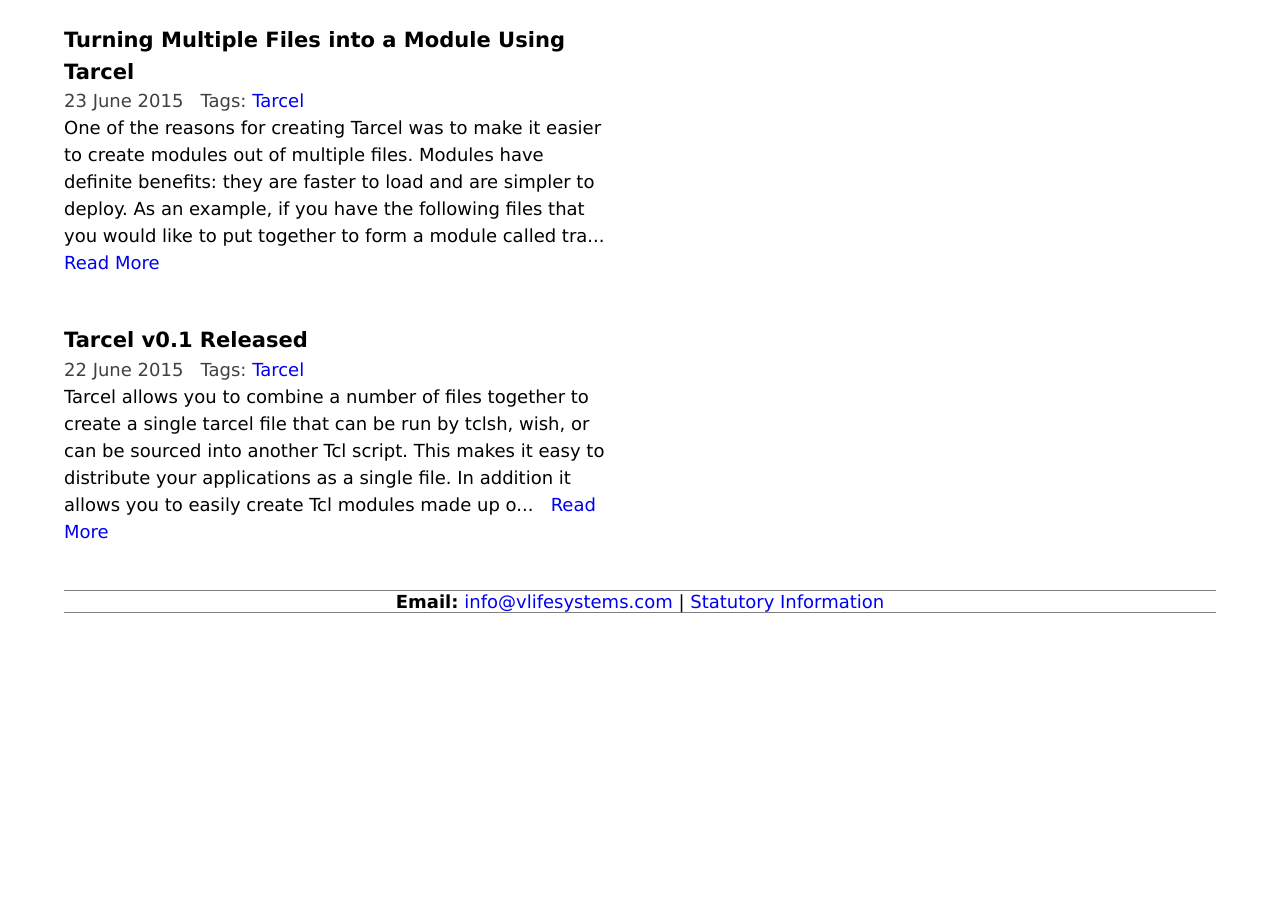
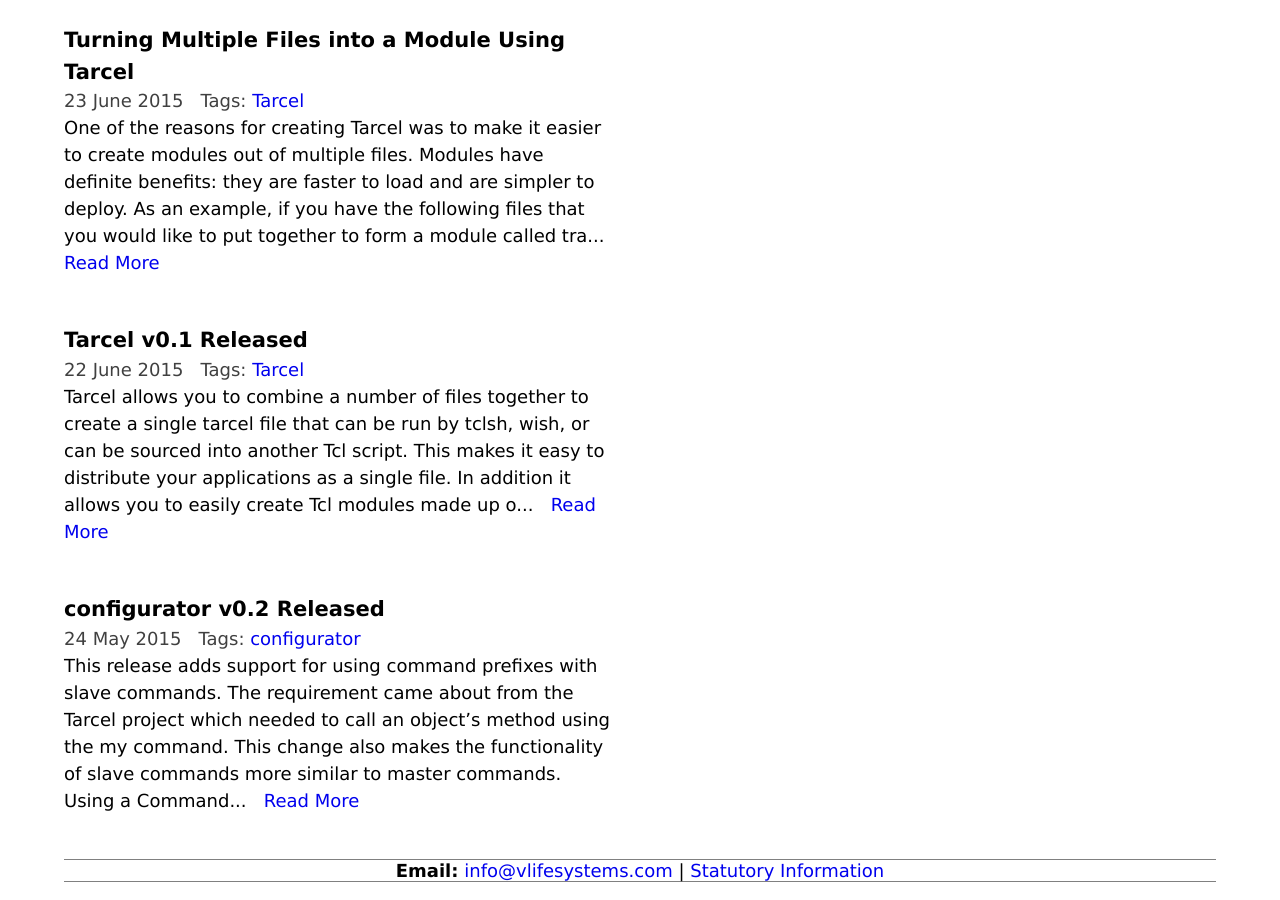
Before and after one commit to vlifesystems/vlifesystems.github.io, a Jekyll site: the page built from articles/index.html, in a window 1280 px wide and 900 px high, scrolled down 955 px. Built offline with Jekyll 4.4.1, drawn with Linux system fonts in a browser that asks for light colours; before the commit the page ends 1586 px from its top, so only the background shows below that.

Commit message:
Add configurator project

```diff
--- /dev/null
+++ b/_posts/2015-05-24-configurator-v0.2-released.markdown
@@ -0,0 +1,35 @@
+---
+layout: article
+title: "configurator v0.2 Released"
+tags:
+  - configurator
+author:
+  name: Lawrence Woodman
+  url: /profile/lawrencewoodman/
+---
+This release adds support for using command prefixes with slave commands.  The requirement came about from the [Tarcel](/projects/tarcel/) project which needed to call an object's method using the `my` command.  This change also makes the functionality of slave commands more similar to master commands.
+
+### Using a Command Prefix with a Slave Command ###
+The use of a command prefix with a slave command is demonstrated in the following code snippet:
+
+{% highlight tcl %}
+namespace eval TestHelpers {}
+
+proc TestHelpers::setaplusx {x int value} {
+  $int invokehidden set a [expr {$value + $x}]
+}
+
+test parseConfig-20 {Ensure that slave commands work as a command prefix with multiple parts} -setup {
+  set script {
+    setaplus3 7
+    title "a is set to: $a"
+  }
+
+  set slaveCmds {
+    setaplus3 {TestHelpers::setaplusx 3}
+  }
+
+} -body {
+  parseConfig -slaveCmds $slaveCmds $script
+} -result {title {a is set to: 10}}
+{% endhighlight %}
--- a/projects/index.html
+++ b/projects/index.html
@@ -7,11 +7,19 @@
 <div class="leftColumn">
 
   <h3><a href="/projects/tarcel/">Tarcel <small>A Tcl Packaging Tool</small></a></h3>
-  Tarcel allows you to combine a number of files together to create a single tarcel file that can be run by tclsh, wish, or can be sourced into another Tcl script. This makes it easy to distribute your applications as a single file. In addition it allows you to easily create Tcl modules made up of several files including shared libraries, and then take advantage of the extra benefits that Tcl modules provide such as faster loading time.  More information can be found on the <a href="tarcel/" title="Tarcel project page">Tarcel</a> project page.
+  Tarcel allows you to combine a number of files together to create a single tarcel file that can be run by tclsh, wish, or can be sourced into another Tcl script. This makes it easy to distribute your applications as a single file. In addition it allows you to easily create Tcl modules made up of several files including shared libraries, and then take advantage of the extra benefits that Tcl modules provide such as faster loading time.  More information can be found on the <a href="/projects/tarcel/" title="Tarcel project page">Tarcel</a> project page.
 
+
+  <h3><a href="/projects/configurator/">configurator <small>A Configuration Parsing Module for Tcl</small></a></h3>
+  This module provides a simple way to parse a configuration script and create a dictionary from it.  The configuration script is a valid Tcl script where the commands are used to set keys within the returned configuration dictionary.  More information can be found on the <a href="/projects/configurator/" title="configurator project page">configurator</a> project page.
 
   <h3>xdgbasedir <small>XDG Base Directory Specification Module for Tcl</small></h3>
   The XDG Base Directory Specification has the potential to clean-up and consolidate the mass of configuration files and resources that each application spreads across a Unix file system.  This module eases access to that specification from Tcl and is available on <a href="https://github.com/LawrenceWoodman/xdgbasedir_tcl" title="xdgbasedir_tcl on GitHub">GitHub</a>.
+
+
+</div>
+
+<div class="rightColumn">
 
   <h3>Mida <small>A Microdata extractor libary for Ruby</small></h3>
   We had been following the upcoming HTML 5 standard and needed a library to
@@ -27,31 +35,4 @@
  <a href="http://github.com/LawrenceWoodman/prism" title="Prism Repository Fork on GitHub">GitHub</a>.
 
 
-
 </div>
-
-<div class="rightColumn">
-
-  <div style="padding-top: 1em;">
-    <a href="http://trustafriend.com">
-    <img src="http://trustafriend.com/images/trustafriend_logo.png" alt="trustafriend.com" align="left" width="300" height="60" border="0"/>
-    </a>
-    <div style="clear: left;">
-      <p style="padding-top: 1em;">A review site where reviews are analysed automatically for quality.
-      In particular the site makes use of reviews from blogs linked to
-      <a href="http://trustafriend.com">Trust a Friend</a>.</p>
-    </div>
-  </div>
-
-  <h3>GoodPredictions <small>Can you predict the future?</small></h3>
-  A site where users can record their predictions for the future and compete with other uses to see who is most accurate.  Not sure what the future will hold?  <a href="http://goodpredictions.com">GoodPredictions</a> may help you find out.
-
-  <div style="padding-top: 2em;">
-    <a href="http://onethealmshouses.com">
-    <img src="/images/onethealmshouses_logo_small.png" alt="onethealmshouses.com" align="left" width="300" height="53" border="0"/>
-    </a>
-    <div style="clear: left;">
-      <p style="padding-top: 1em;">The <a href="http://onethealmshouses.com">website</a> for a stylishly decorated self-catering cottage in the Forest of Dean.</p>
-    </div>
-  </div>
-</div>
--- a/projects/tarcel/index.html
+++ b/projects/tarcel/index.html
@@ -110,7 +110,7 @@
   </dl>
 
   <h3>Find out More</h3>
-To find out more have a look at the the following articles:<br />
+To find out more have a look at the following articles:<br />
   <ul id="briefPosts">
     {% for post in site.posts %}
       {% if post.tags contains 'Tarcel' and post != page %}
```
Also changed, not shown: projects/configurator/index.html (added, +208 -0 lines).
